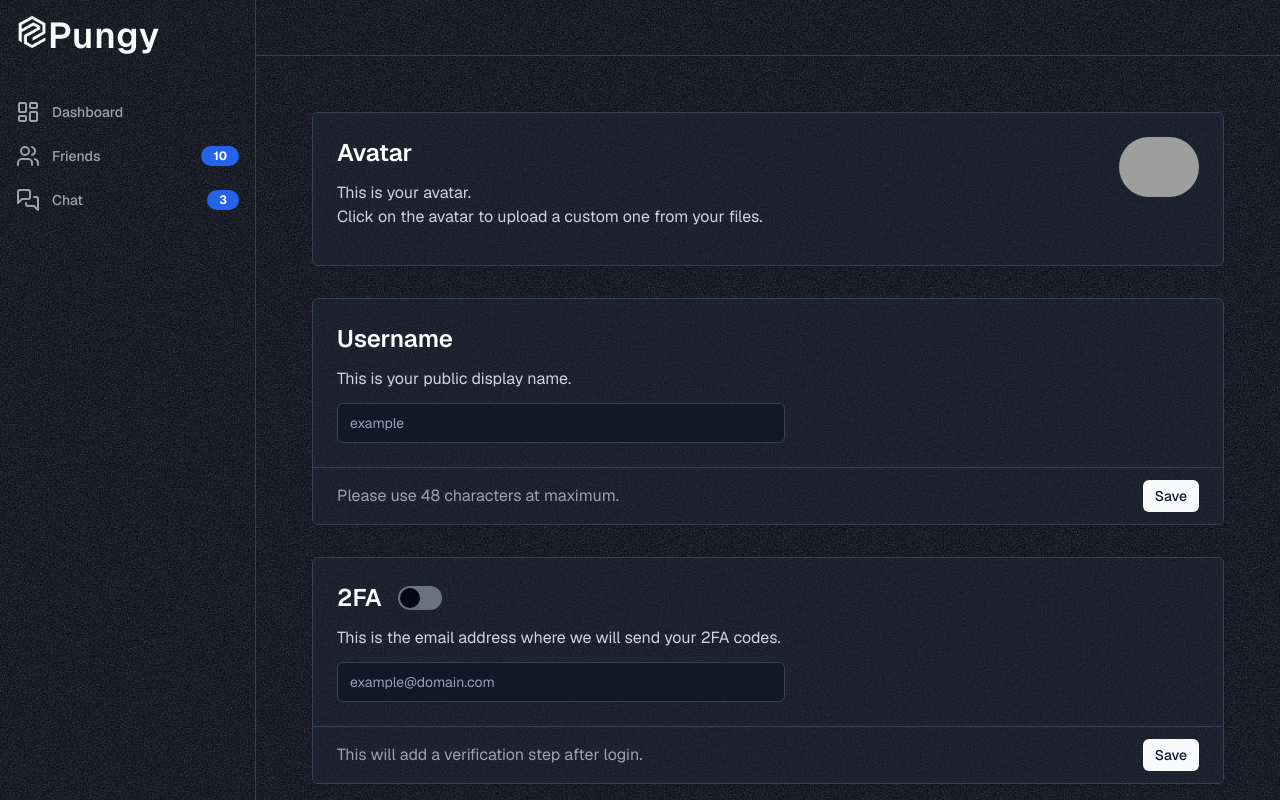
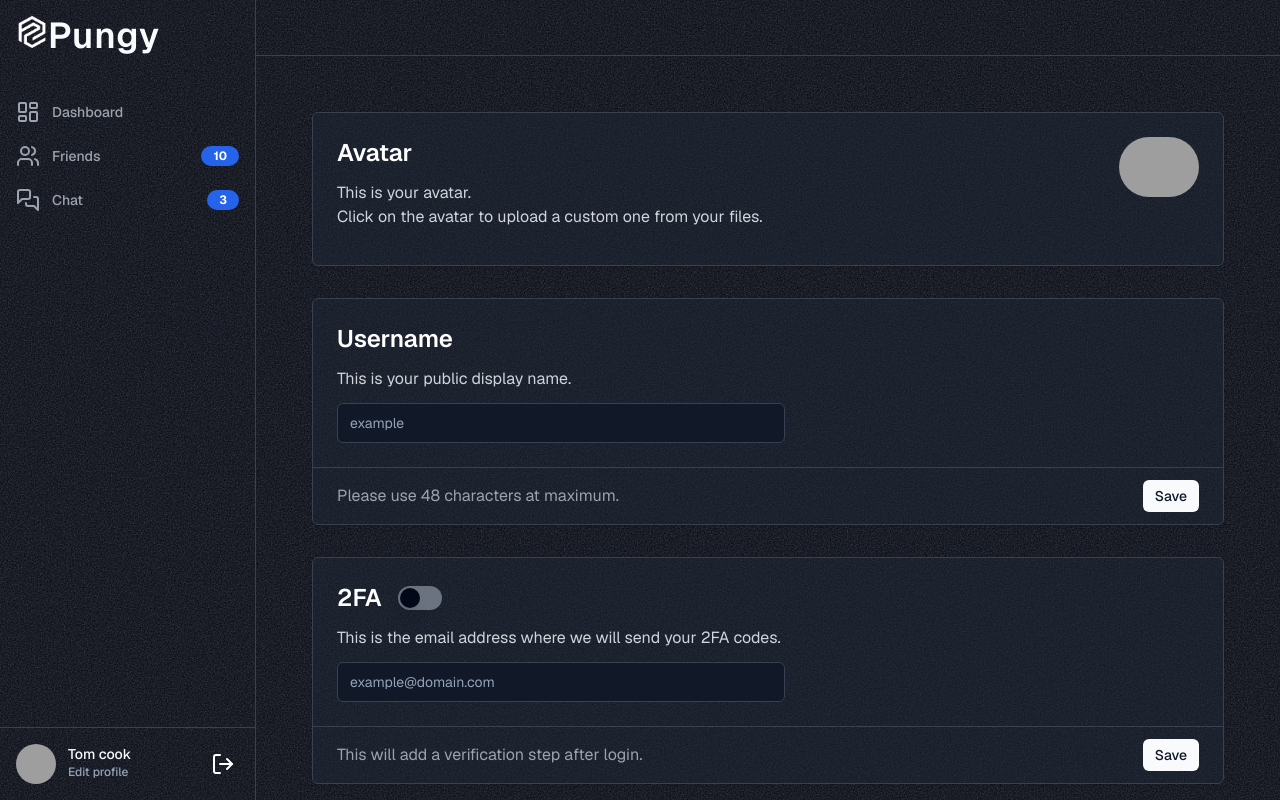
Before and after one commit to gkoechli/ft_transcendence, a Next.js app in the folder apps/web/: page /profile in a window 1280 px wide. Shown: the top 800 px of the page. Built offline with nearby package versions, Linux system fonts and the light colour scheme; grey boxes are pictures that could not be loaded.

Commit message:
side-navbar to fixed

```diff
--- a/apps/web/components/navbar/side-nav.tsx
+++ b/apps/web/components/navbar/side-nav.tsx
@@ -14,9 +14,9 @@ export function DashboardNav(props: { friendsNotifications: number, chatNotifica
 		return null
 	}
 	return (
-		<div className="flex min-h-screen">
+		<div className="flex h-screen w-64">
 			<div className="flex w-64 flex-col">
-				<div className="flex min-h-0 flex-1 flex-col border-r border-gray-700">
+				<div className="flex min-h-0 flex-1 flex-col border-r border-gray-700 fixed h-screen w-64">
 					<div className="flex flex-1 flex-col overflow-y-auto pt-4 pb-4">
 						<div className=" h-14">
 							<Link href={`/dashboard`}>
```
